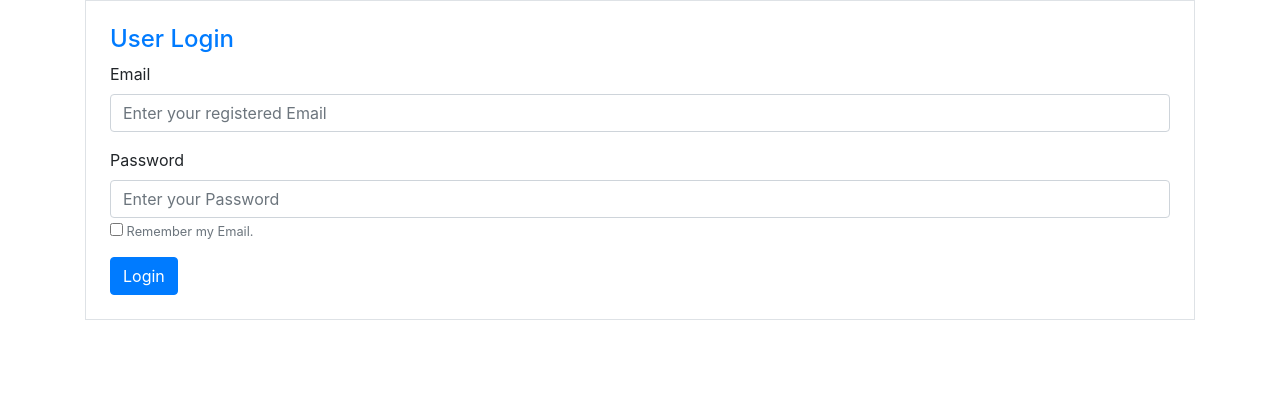
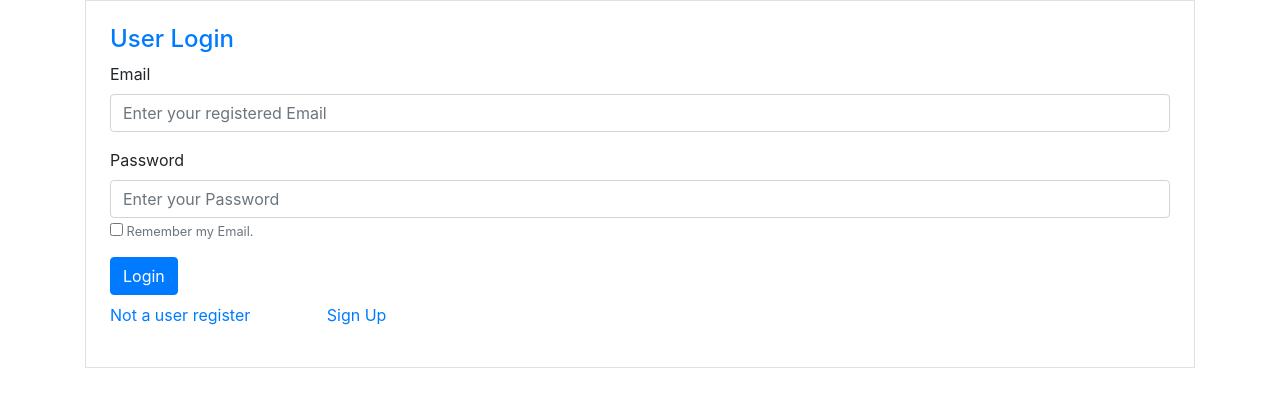
Before and after one commit to rvjha/simple-login-registration-form, a PHP site: page / in a window 1280 px wide. Shown: the top 407 px of the page. Run offline with PHP 8.4, Linux system fonts and the light colour scheme.

Commit message:
name change

```diff
--- a/index.php
+++ b/index.php
@@ -43,6 +43,10 @@ if(@$_SESSION["userId"]){
                     </div>
                     <input  name="loginButton" id="lLogin" class="btn btn-primary" type="submit" value="Login">
                     <span class="h6 text-danger m-2" id='eState'></span>
+                    <div class="form-group mt-2">
+                        <span class="text-primary mr-5">Not a user register</span>
+                        <a href="signup.php" class="ml-4">Sign Up</a>
+                    </div>
                 </form>
             </div>
         </div>
--- a/registration.php
+++ b/signup.php
@@ -64,6 +64,10 @@ else{
             </div>
             <div class="form-text text-danger" id="rCaptVal"></div>
             <input type="hidden" id="token" name="token">
+            <div class="form-group">
+              <span class="text-primary mr-5">Already registered</span>
+              <a href="index.php" class="ml-4">Log In</a>
+            </div>
           </form>
         </div>
 
```
